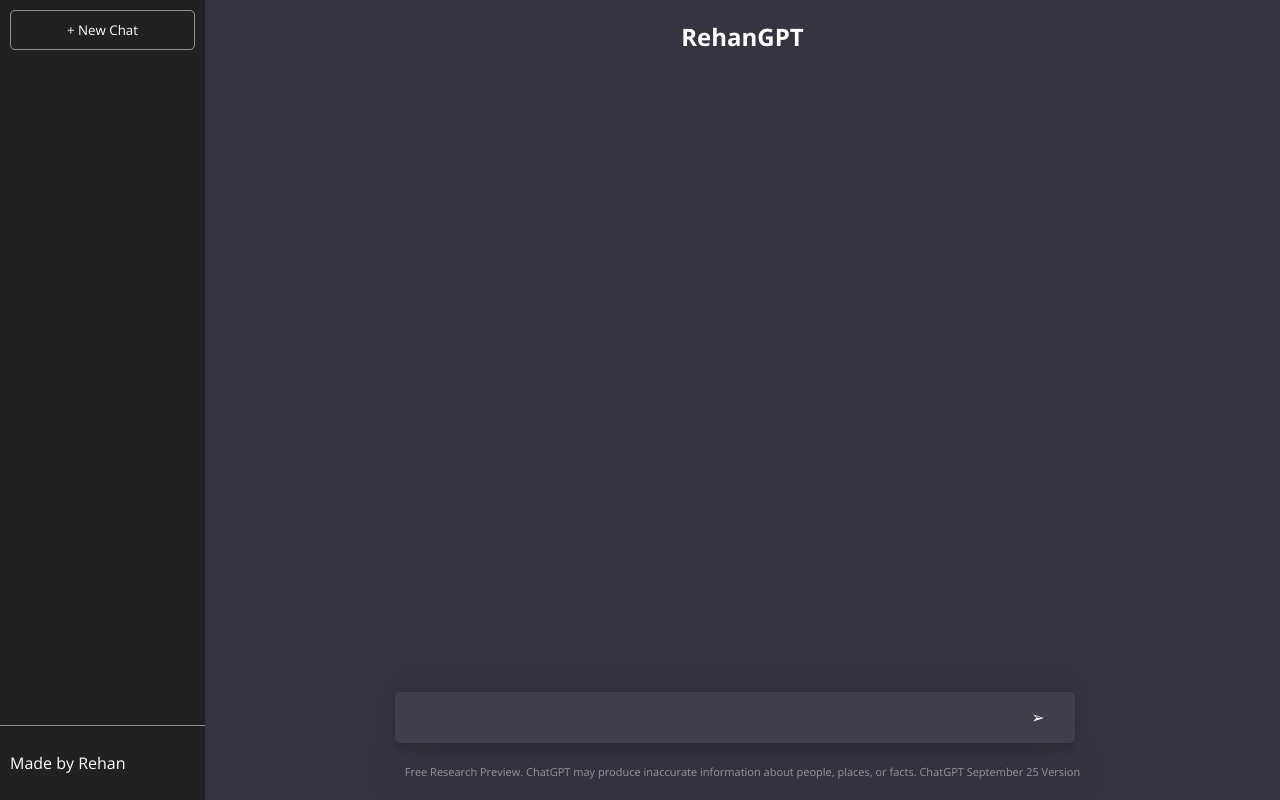
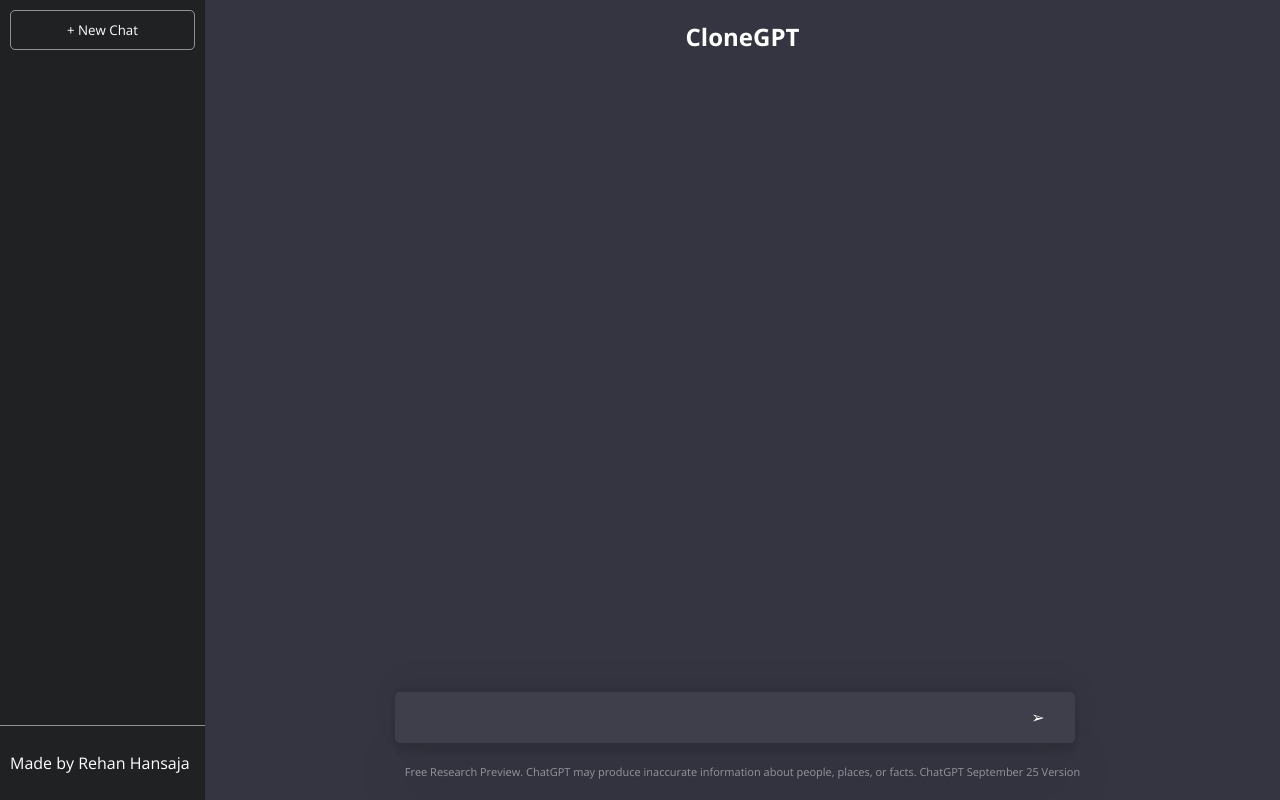
Before and after one commit to rehan-hansaja/ChatGPT-clone, a React (Create React App) app: page / in a window 1280 px wide. Built offline with nearby package versions, Linux system fonts and the light colour scheme.

Commit message:
Changed scroll bar

```diff
--- a/src/App.js
+++ b/src/App.js
@@ -79,11 +79,11 @@
         {uniqueTitles?.map((uniqueTitle, index) => <li key ={index} onClick={ ()=> handleClick(uniqueTitle)}>{uniqueTitle}</li>)}
         </ul>
         <nav>
-          <p>Made by Rehan</p>
+          <p>Made by Rehan Hansaja</p>
         </nav>
       </section>
       <section className="main">
-      {!currentTitle && <h1>RehanGPT</h1>}
+      {!currentTitle && <h1>CloneGPT</h1>}
       <ul className="feed">
           {currentChat?.map((chatMessage,index) => <li key = {index}>
             <p className="role">{chatMessage.role}</p>
--- a/src/index.css
+++ b/src/index.css
@@ -106,7 +106,7 @@
 }
 
 .feed {
-  overflow: scroll;
+  /* overflow: scroll; */
   width: 100%;
   padding: 0;
 }
```
Also changed, not shown: 1 other file (tests, documents, lock files or other folders).
